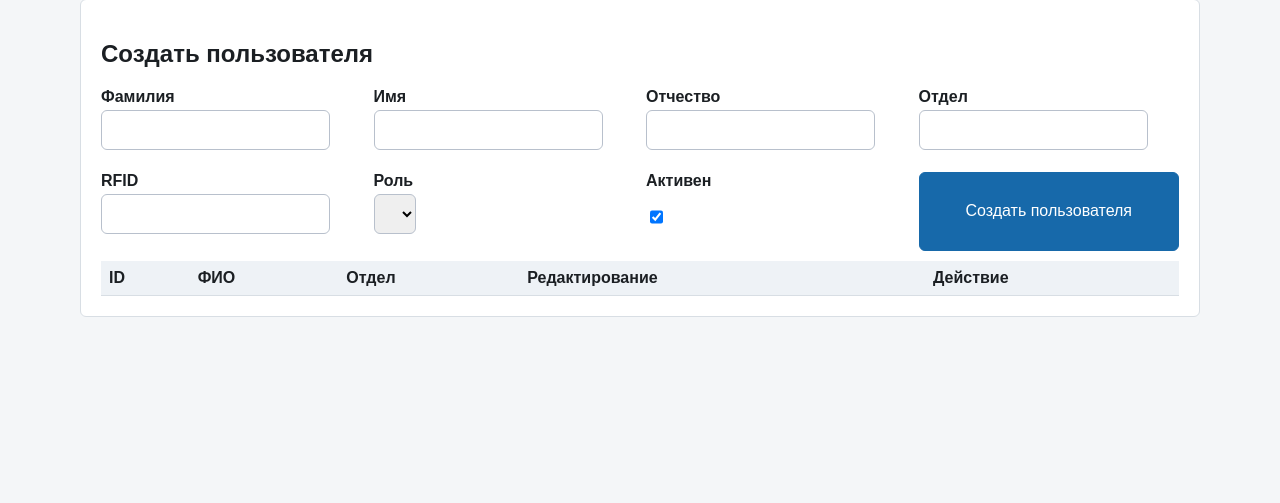
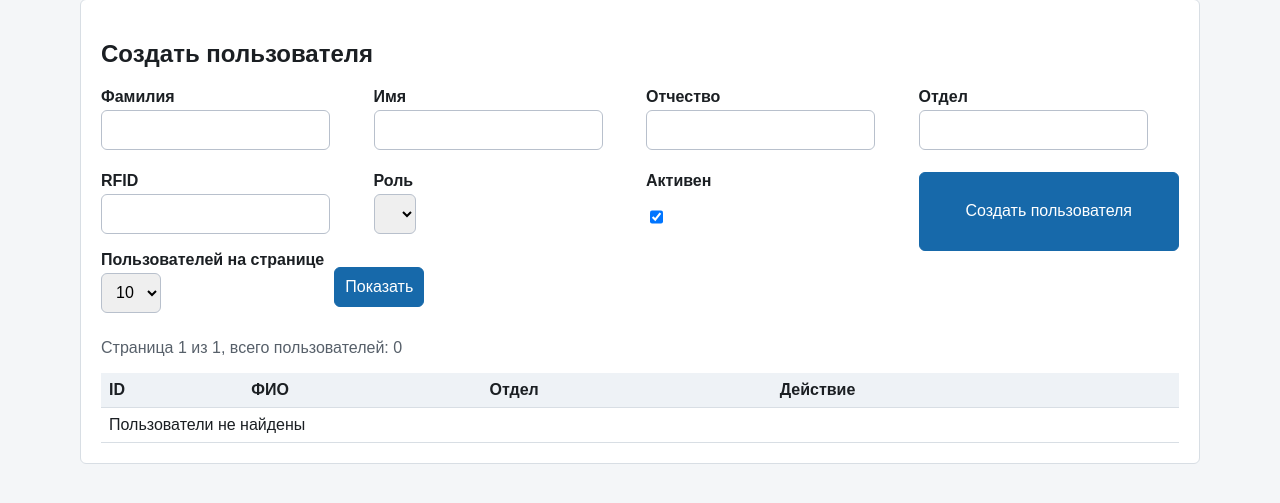
Before and after one commit to RomarioAgro/storage_system, a FastAPI app: page /admin/users in a window 1280 px wide. Shown: the part 239-742 px from the top of the page. Run offline with FastAPI, Linux system fonts and the light colour scheme; lists and menus that the app fills with data are empty.

Commit message:
Add admin users pagination

```diff
--- a/app/templates/admin/users.html
+++ b/app/templates/admin/users.html
@@ -17,15 +17,34 @@
     <label><span>Активен</span><input type="checkbox" name="is_active" checked></label>
     <button type="submit">Создать пользователя</button>
   </form>
+  <form method="get" action="/admin/users" class="actions">
+    <label>
+      <span>Пользователей на странице</span>
+      <select name="page_size">
+        {% for size in pagination.page_size_options %}
+        <option value="{{ size }}" {% if size == pagination.page_size %}selected{% endif %}>{{ size }}</option>
+        {% endfor %}
+      </select>
+    </label>
+    <button type="submit">Показать</button>
+  </form>
+  <p class="muted">Страница {{ pagination.page }} из {{ pagination.total_pages }}, всего пользователей: {{ pagination.total }}</p>
   <table>
-    <thead><tr><th>ID</th><th>ФИО</th><th>Отдел</th><th>Редактирование</th><th>Действие</th></tr></thead>
+    <thead><tr><th>ID</th><th>ФИО</th><th>Отдел</th><th>Действие</th></tr></thead>
     <tbody>
       {% for user in users %}
       <tr>
         <td>{{ user.id }}</td>
         <td>{{ user.full_name }}</td>
         <td>{{ user.department or "" }}</td>
-        <td>
+        <td class="actions">
+          <a class="button secondary" href="#edit-user-{{ user.id }}">Редактирование</a>
+          <form method="post" action="/admin/users/{{ user.id }}/toggle-active">
+            <button class="{% if user.is_active %}danger{% else %}secondary{% endif %}" type="submit">{% if user.is_active %}Блокировать{% else %}Разблокировать{% endif %}</button>
+          </form>
+          <div class="modal" id="edit-user-{{ user.id }}">
+            <div class="modal-box">
+              <h2>Редактировать пользователя</h2>
               <form method="post" action="/admin/users/{{ user.id }}" class="grid">
                 <label><span>Фамилия</span><input name="last_name" value="{{ user.last_name }}" required></label>
                 <label><span>Имя</span><input name="first_name" value="{{ user.first_name }}" required></label>
@@ -34,17 +53,23 @@
                 <label><span>RFID</span><input name="rfid_uid" value="{{ user.rfid_uid }}" required></label>
                 <label><span>Роль</span><select name="role_id">{% for role in roles %}<option value="{{ role.id }}" {% if role.id == user.role_id %}selected{% endif %}>{{ role.code }}</option>{% endfor %}</select></label>
                 <label><span>Активен</span><input type="checkbox" name="is_active" {% if user.is_active %}checked{% endif %}></label>
+                <div class="actions">
                   <button type="submit">Сохранить</button>
+                  <a class="button secondary" href="/admin/users">Отменить</a>
+                </div>
               </form>
-        </td>
-        <td>
-          <form method="post" action="/admin/users/{{ user.id }}/toggle-active">
-            <button class="{% if user.is_active %}danger{% else %}secondary{% endif %}" type="submit">{% if user.is_active %}Блокировать{% else %}Разблокировать{% endif %}</button>
-          </form>
+            </div>
+          </div>
         </td>
       </tr>
+      {% else %}
+      <tr><td colspan="4">Пользователи не найдены</td></tr>
       {% endfor %}
     </tbody>
   </table>
+  <div class="actions">
+    {% if pagination.page > 1 %}<a class="button secondary" href="{{ user_prev_url }}">Назад</a>{% endif %}
+    {% if pagination.page < pagination.total_pages %}<a class="button secondary" href="{{ user_next_url }}">Вперед</a>{% endif %}
+  </div>
 </section>
 {% endblock %}
```
Also changed, not shown: app/ui/admin.py (+12 -3 lines), spec/17_iteration_035_admin_users_pagination.md (added, +19 -0 lines), tests/test_admin_ui.py (+31 -0 lines). Lines whose indentation alone changed are shown as unchanged.
